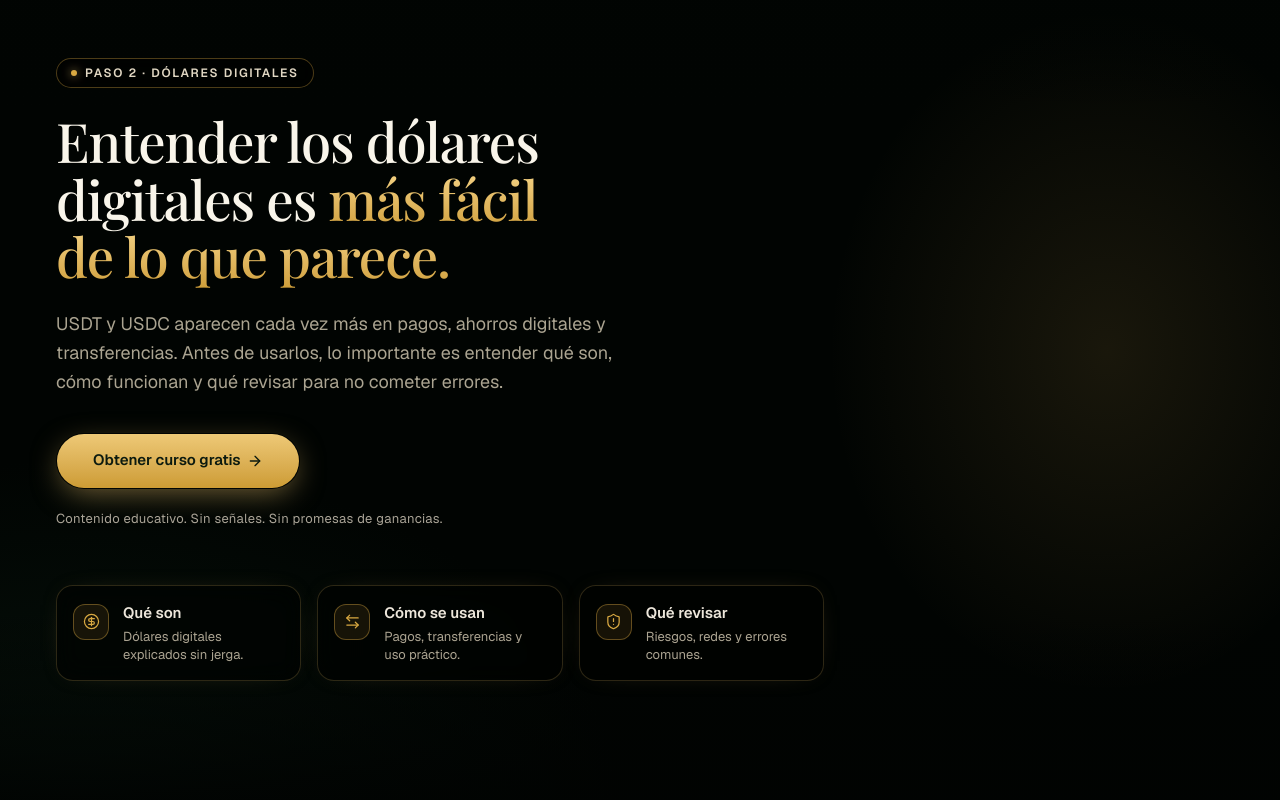
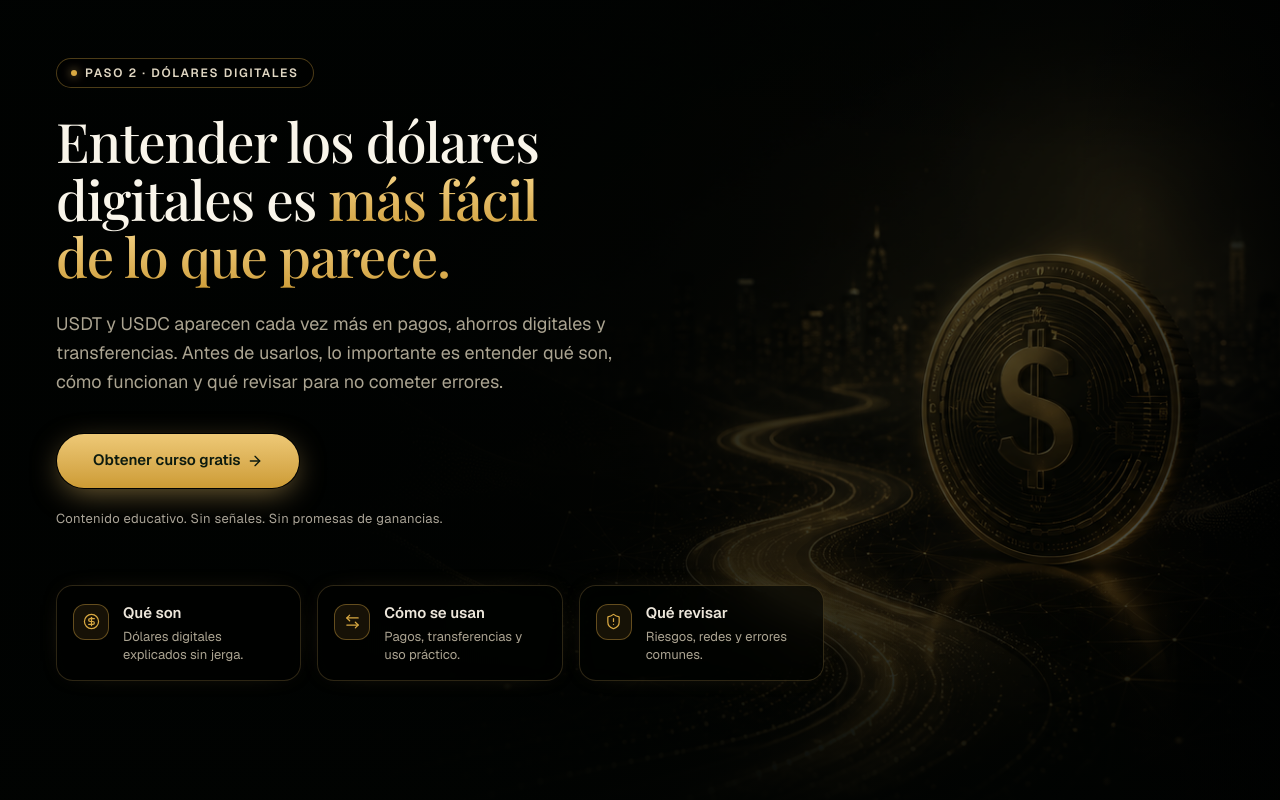
Before and after one commit to ngolenko69-ship-it/crypto-education-landing-page, a Next.js app: page / in a window 1280 px wide. Shown: the part 3076-3876 px from the top of the page. Built offline with nearby package versions, Linux system fonts and the light colour scheme; a web font is replaced by a local one.

Commit message:
feat: enhance DolaresDigitalesSection background with image layer and gradient tweaks

```diff
--- a/components/dolares-digitales-section.tsx
+++ b/components/dolares-digitales-section.tsx
@@ -31,27 +31,36 @@ export function DolaresDigitalesSection() {
       aria-labelledby="dolares-digitales-title"
       className="relative w-full scroll-mt-24 overflow-hidden"
     >
-      {/* ---------- cinematic background (CSS only, lighter than step 1) ---------- */}
+      {/* ---------- cinematic background image layer ---------- */}
       <div className="pointer-events-none absolute inset-0 z-0" aria-hidden="true">
-        {/* deep dark-green base */}
-        <div className="absolute inset-0 bg-[oklch(0.1_0.014_158)]" />
+        {/* deep dark-green base behind everything */}
+        <div className="absolute inset-0 bg-[oklch(0.09_0.012_158)]" />
 
-        {/* soft gold glow anchored on the right for depth */}
-        <div
-          className="absolute inset-y-0 right-0 hidden lg:block"
-          style={{
-            width: "52%",
-            background:
-              "radial-gradient(58% 52% at 74% 48%, oklch(0.66 0.1 84 / 0.14) 0%, transparent 72%)",
-          }}
+        {/* the coin / route PNG as a full-bleed cover layer on the right */}
+        <img
+          src="/images/dolares-digitales-background.png"
+          alt=""
+          className="absolute inset-0 h-full w-full object-cover object-[88%_center] opacity-90 lg:object-[center_right]"
         />
 
-        {/* gentle green atmosphere lower-left */}
+        {/* global dark overlay so the image never overpowers the text */}
         <div
           className="absolute inset-0"
+          style={{ background: "oklch(0.09 0.012 158 / 0.42)" }}
+        />
+
+        {/* subtle dark-green tint to unify the gold with the site palette */}
+        <div
+          className="absolute inset-0 mix-blend-multiply"
+          style={{ background: "oklch(0.18 0.03 158 / 0.35)" }}
+        />
+
+        {/* left dark protection gradient — near-opaque on mobile, right-limited on desktop */}
+        <div
+          className="absolute inset-y-0 left-0 w-full lg:w-[78%]"
           style={{
             background:
-              "radial-gradient(70% 60% at 6% 96%, oklch(0.2 0.03 158 / 0.6) 0%, transparent 60%)",
+              "linear-gradient(to right, oklch(0.08 0.012 158) 0%, oklch(0.08 0.012 158 / 0.96) 34%, oklch(0.08 0.012 158 / 0.66) 64%, transparent 100%)",
           }}
         />
 
@@ -59,19 +68,29 @@ export function DolaresDigitalesSection() {
         <div
           className="absolute inset-x-0 top-0"
           style={{
-            height: "22%",
+            height: "26%",
             background:
-              "linear-gradient(to bottom, oklch(0.1 0.014 158) 0%, transparent 100%)",
+              "linear-gradient(to bottom, oklch(0.09 0.012 158) 0%, oklch(0.09 0.012 158 / 0.6) 45%, transparent 100%)",
           }}
         />
 
-        {/* bottom fade */}
+        {/* bottom fade into the section base */}
         <div
           className="absolute inset-x-0 bottom-0"
           style={{
-            height: "24%",
+            height: "28%",
             background:
-              "linear-gradient(to top, oklch(0.09 0.012 158) 0%, transparent 100%)",
+              "linear-gradient(to top, oklch(0.09 0.012 158) 0%, oklch(0.09 0.012 158 / 0.6) 45%, transparent 100%)",
+          }}
+        />
+
+        {/* right edge vignette */}
+        <div
+          className="absolute inset-y-0 right-0"
+          style={{
+            width: "16%",
+            background:
+              "linear-gradient(to left, oklch(0.07 0.01 158 / 0.7), transparent)",
           }}
         />
       </div>
```
Also changed, not shown: public/images/dolares-digitales-background.png (added).
